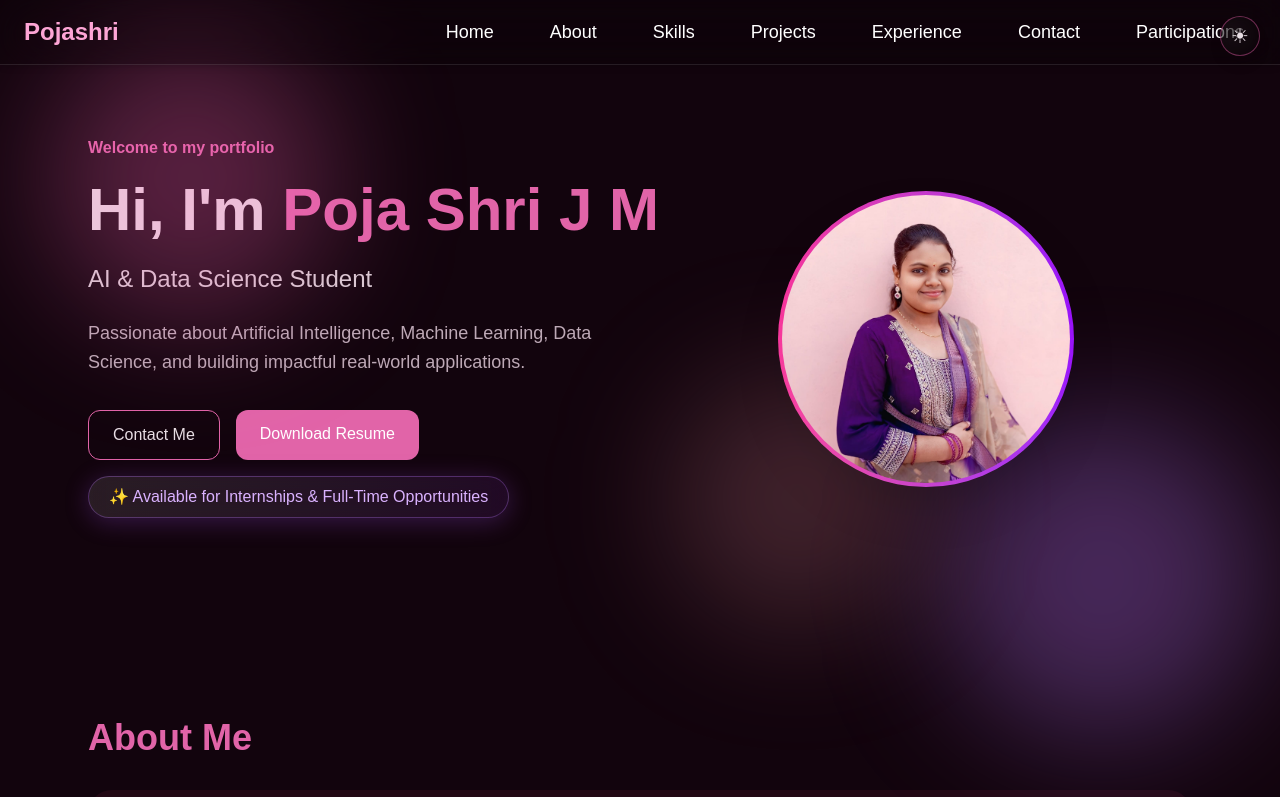
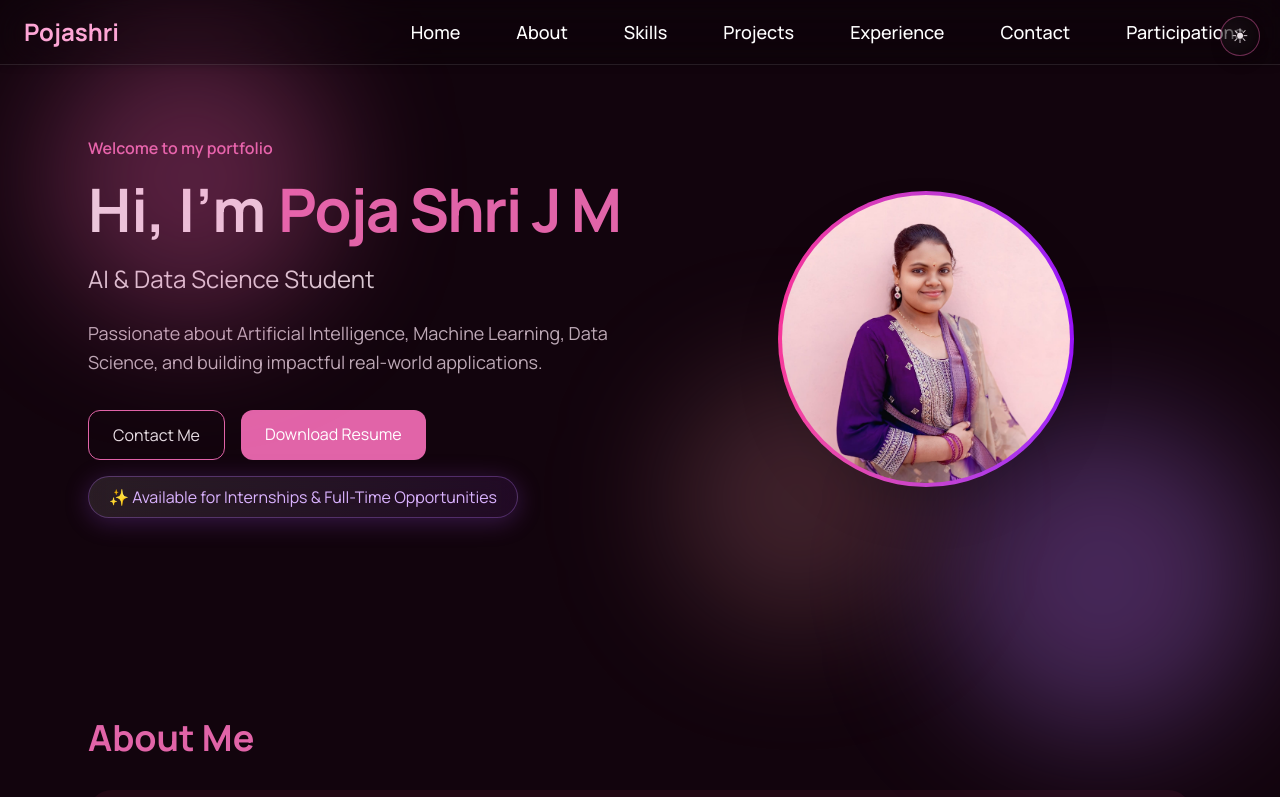
Before and after one commit to PojashriJM/PojashriJM_Portfolio, a Next.js app: page / in a window 1280 px wide. Shown: the top 797 px of the page. Built offline with nearby package versions, Linux system fonts and the light colour scheme.

Commit message:
Changed font

```diff
--- a/app/globals.css
+++ b/app/globals.css
@@ -5,6 +5,7 @@
 html {
   scroll-behavior: smooth;
 }
+
 :root {
   --background: #ffffff;
   --foreground: #171717;
@@ -27,20 +28,26 @@ html {
 body {
   background: var(--background);
   color: var(--foreground);
-  font-family: Arial, Helvetica, sans-serif;
+  /* font-family: Arial, Helvetica, sans-serif; */
 }
+
 @keyframes float {
-  0%, 100% {
+
+  0%,
+  100% {
     transform: translate(0px, 0px);
   }
+
   50% {
     transform: translate(30px, -30px);
   }
 }
+
 @keyframes scroll {
   0% {
     transform: translateX(0%);
   }
+
   100% {
     transform: translateX(-50%);
   }
@@ -51,10 +58,12 @@ body {
   width: max-content;
   animation: scroll 20s linear infinite;
 }
+
 @keyframes marquee {
   0% {
     transform: translateX(0);
   }
+
   100% {
     transform: translateX(-50%);
   }
@@ -67,3 +76,24 @@ body {
 .pause-animation:hover {
   animation-play-state: paused;
 }
+
+/* :root {
+
+  --font-body: var(--font-outfit);
+}
+
+body {
+  font-family: var(--font-body);
+}
+
+h1,
+h2,
+h3,
+h4,
+h5,
+h6 {
+  font-family: var(--font-heading);
+} */
+ .font-playwrite {
+  font-family: var(--font-playwrite);
+}
--- a/app/layout.tsx
+++ b/app/layout.tsx
@@ -1,7 +1,11 @@
 import type { Metadata } from "next";
 import { Geist, Geist_Mono } from "next/font/google";
+import { Manrope } from "next/font/google";
 import "./globals.css";
 
+const manrope = Manrope({
+  subsets: ["latin"],
+});
 const geistSans = Geist({
   variable: "--font-geist-sans",
   subsets: ["latin"],
@@ -27,7 +31,9 @@ export default function RootLayout({
       lang="en"
       className={`${geistSans.variable} ${geistMono.variable} h-full antialiased`}
     >
-      <body className="min-h-full flex flex-col">{children}</body>
+     <body className={`${manrope.className} min-h-full flex flex-col`}>
+  {children}
+</body>
     </html>
   );
 }
--- a/app/page.tsx
+++ b/app/page.tsx
@@ -21,12 +21,6 @@ export default function Home() {
     }
   }, [darkMode]);
   return (
-  //    <motion.div
-  //     initial={{ opacity: 0, x: -50 }}
-  // whileInView={{ opacity: 1, x: 0 }}
-  // viewport={{ once: true }}
-  //   >
-
     <>
       <Navbar />
       <main className="pt-10 min-h-screen bg-[#FFF8FC] text-[#4A2036] dark:bg-[#12040D] dark:text-[#E8DEE4] transition-colors duration-300">
@@ -71,7 +65,7 @@ transition
 
               <h1 className="text-4xl md:text-6xl font-bold leading-tight whitespace-nowrap">
                 Hi, I'm{" "}
-                <span className="text-[#C43C88] dark:text-[#E164A8]">
+                <span className=" text-[#C43C88] dark:text-[#E164A8] tracking-tight leading-none">
                   Poja Shri J M
                 </span>
               </h1>
@@ -80,7 +74,7 @@ transition
                 AI & Data Science Student
               </h2>
 
-              <p className="mt-6 text-lg text-[#7A4C64] dark:text-[#BDA9B6] leading-relaxed">
+              <p className="`${playwrite.className}` mt-6 text-lg text-[#7A4C64] dark:text-[#BDA9B6] leading-relaxed">
                 Passionate about Artificial Intelligence, Machine Learning,
                 Data Science, and building impactful real-world applications.
               </p>
```
